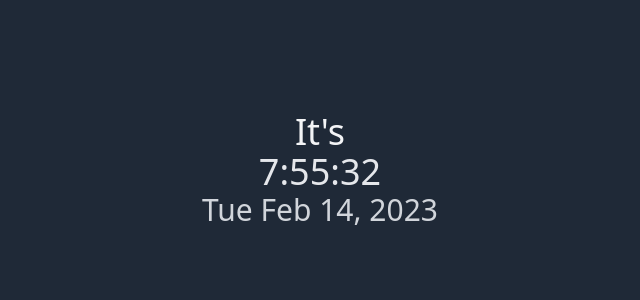
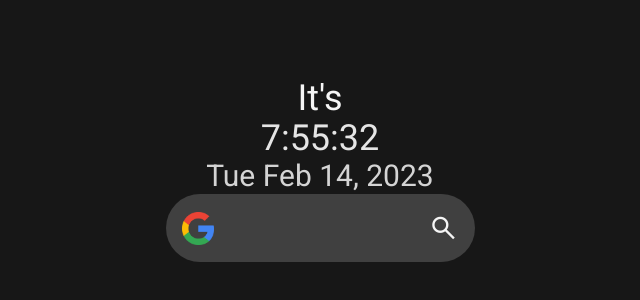
Before and after one commit to Streamer272/startpage, a SvelteKit app: page / in a window 1280 px wide. Shown: the part 230-530 px from the top of the page, without its empty margins (320-960 px from the left). Built offline with nearby package versions, Linux system fonts and the light colour scheme.

Commit message:
:construction: Adds unfinished search

```diff
--- a/src/app.html
+++ b/src/app.html
@@ -4,6 +4,13 @@
 		<meta charset="utf-8" />
 		<link rel="icon" href="%sveltekit.assets%/favicon.png" />
 		<meta name="viewport" content="width=device-width" />
+		<link rel="preconnect" href="https://fonts.googleapis.com" />
+		<link rel="preconnect" href="https://fonts.gstatic.com" crossorigin />
+		<link href="https://fonts.googleapis.com/css2?family=Roboto&display=swap" rel="stylesheet" />
+		<link
+			rel="stylesheet"
+			href="https://fonts.googleapis.com/css2?family=Material+Symbols+Outlined:opsz,wght,FILL,GRAD@48,400,0,0"
+		/>
 		%sveltekit.head%
 	</head>
 	<body data-sveltekit-preload-data="hover">
--- /dev/null
+++ b/src/lib/components/Search.svelte
@@ -0,0 +1,7 @@
+<div class="flex items-center justify-center p-4 w-fit border-none rounded-full bg-neutral-700">
+	<a href="https://www.google.com" class="w-8 h-8 inline-block">
+		<img src="/google.png" alt="Google" class="" />
+	</a>
+    <input class="bg-inherit border-b-1 border-neutral-100 border-solid mx-4">
+	<span class="material-symbols-outlined text-3xl">search</span>
+</div>
--- a/src/lib/components/Time.svelte
+++ b/src/lib/components/Time.svelte
@@ -21,7 +21,7 @@
 </script>
 
 <div class="flex items-center justify-center flex-col">
-	<p class="text-4xl p-0 m-0 text-gray-100">It's</p>
-	<p class="text-4xl p-0 m-0 text-gray-200">{time}</p>
-	<p class="text-3xl p-0 m-0 text-gray-300">{date}</p>
+	<p class="text-4xl p-0 m-0 text-neutral-100">It's</p>
+	<p class="text-4xl p-0 m-0 text-neutral-200">{time}</p>
+	<p class="text-3xl p-0 m-0 text-neutral-300">{date}</p>
 </div>
--- a/src/routes/+layout.svelte
+++ b/src/routes/+layout.svelte
@@ -6,8 +6,9 @@
 
 <style lang="postcss">
 	:global(html) {
-		color: theme(colors.gray.100);
-		background-color: theme(colors.gray.800);
+		font-family: 'Roboto', sans-serif;
+		color: theme(colors.neutral.100);
+		background-color: theme(colors.neutral.900);
 		display: flex;
 		align-items: center;
 		justify-content: center;
--- a/src/routes/+page.svelte
+++ b/src/routes/+page.svelte
@@ -1,7 +1,7 @@
 <script>
+	import Search from '$lib/components/Search.svelte';
 	import Time from '../lib/components/Time.svelte';
-
-    $: console.log("PAGECAHGNED")
 </script>
 
 <Time />
+<Search />
```
Also changed, not shown: static/google.png (added).
